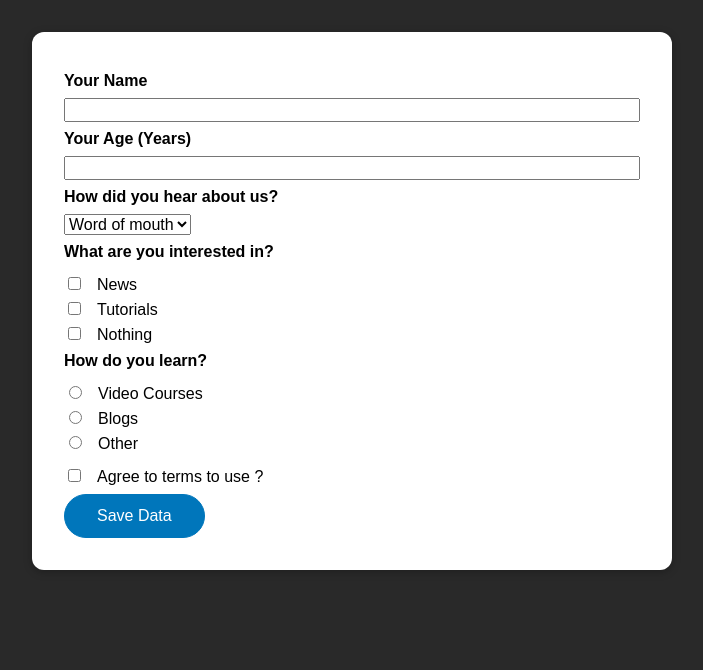
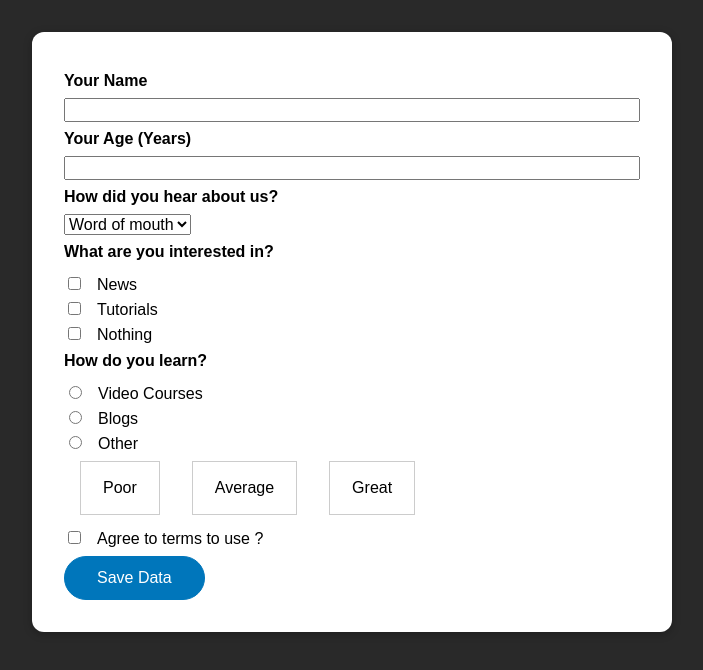
Before and after one commit to rpalvair/vue-formation, a Vue app in the folder forms-01-starting-setup/: page / in a window 1280 px wide. Shown: the top 670 px of the page, without its empty margins (288-991 px from the left). Built offline with nearby package versions, Linux system fonts and the light colour scheme; the HTML template or start-up script is replaced by a standard one.

Commit message:
feat : Add custom control component

```diff
--- /dev/null
+++ b/forms-01-starting-setup/src/components/RatingControl.vue
@@ -0,0 +1,61 @@
+<template>
+  <ul>
+    <li :class="{ active: activeOption === 'poor' }">
+      <button type="button" @click="activate('poor')">Poor</button>
+    </li>
+    <li :class="{ active: activeOption === 'average' }">
+      <button type="button" @click="activate('average')">Average</button>
+    </li>
+    <li :class="{ active: activeOption === 'great' }">
+      <button type="button" @click="activate('great')">Great</button>
+    </li>
+  </ul>
+</template>
+
+<script>
+export default {
+  data() {
+    return {
+      activeOption: null
+    };
+  },
+  methods: {
+    activate(option) {
+      this.activeOption = option;
+    }
+  }
+};
+</script>
+
+<style scoped>
+.active {
+  border-color: purple;
+}
+
+.active button {
+  color: purple;
+}
+
+ul {
+  list-style: none;
+  margin: 0.5rem 0;
+  padding: 0;
+  display: flex;
+}
+
+li {
+  margin: 0 1rem;
+  border: 1px solid #ccc;
+  padding: 1rem;
+  display: flex;
+  justify-content: center;
+  align-items: center;
+}
+
+button {
+  font: inherit;
+  border: none;
+  background-color: transparent;
+  cursor: pointer;
+}
+</style>
--- a/forms-01-starting-setup/src/components/TheForm.vue
+++ b/forms-01-starting-setup/src/components/TheForm.vue
@@ -95,6 +95,9 @@
       </div>
     </div>
     <div class="form-control">
+      <rating-control></rating-control>
+    </div>
+    <div class="form-control">
       <input
         type="checkbox"
         id="confirm-terms"
@@ -110,7 +113,9 @@
 </template>
 
 <script>
+import RatingControl from './RatingControl.vue';
 export default {
+  components: { RatingControl },
   data() {
     return {
       userName: '',
```
